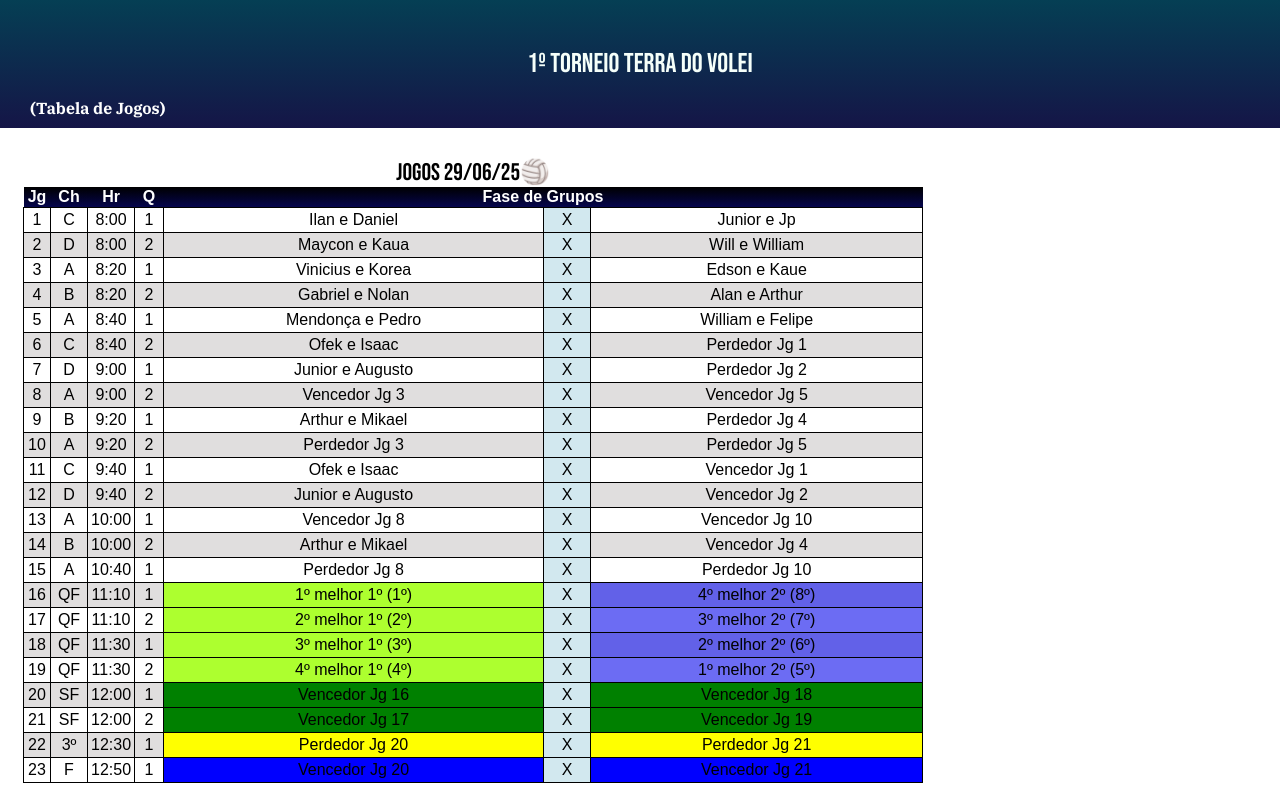
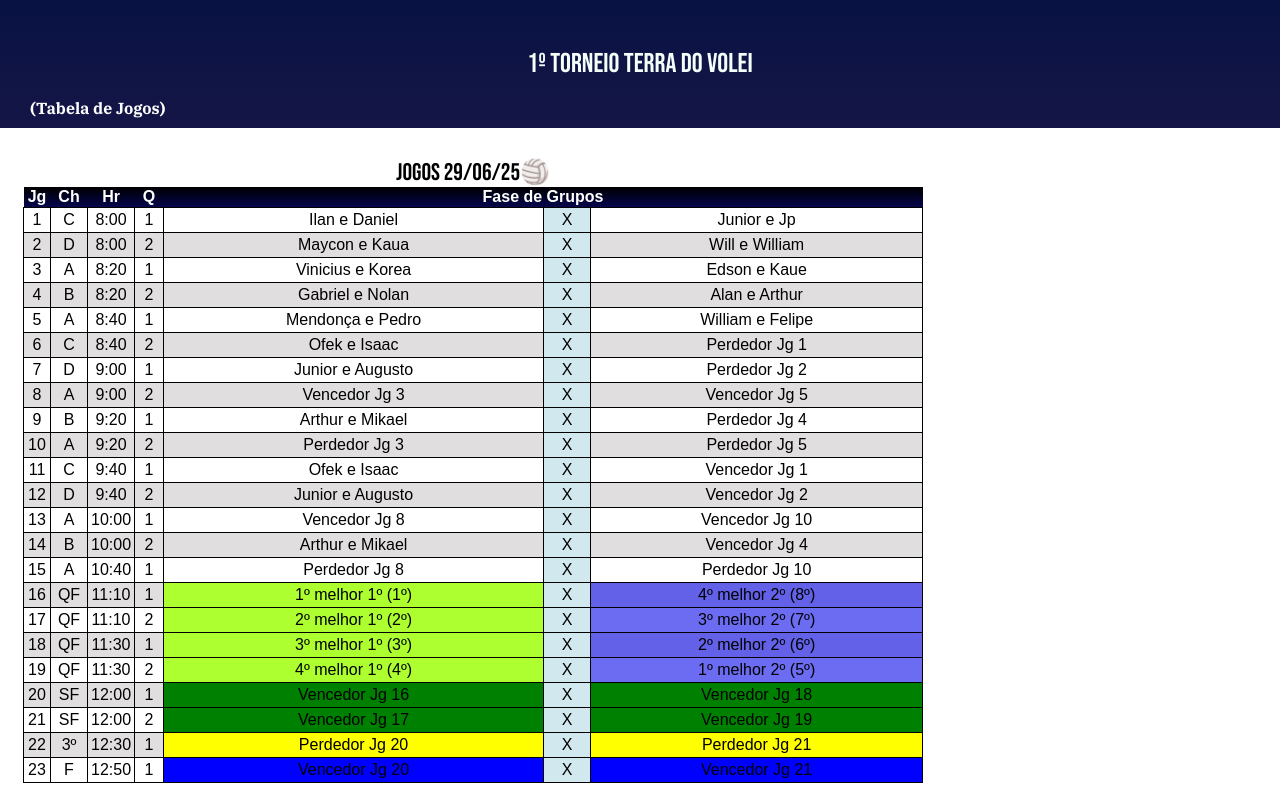
Before and after one commit to willlindo7/Open-Jijoca, a plain HTML site: page index.html in a window 1280 px wide. Drawn offline with Linux system fonts and the light colour scheme.

Commit message:
Atualizei

```diff
--- a/style.css
+++ b/style.css
@@ -12,7 +12,7 @@ div#container {
 }
 
 .Cabeçalho {
-    background: linear-gradient(to bottom, rgb(5, 63, 84), rgb(21, 21, 71) );
+    background: linear-gradient(to bottom, rgb(8, 19, 67), rgb(21, 21, 71) );
     padding: 30px;
     margin-top: -8px;
     margin-left: -8px;
```
